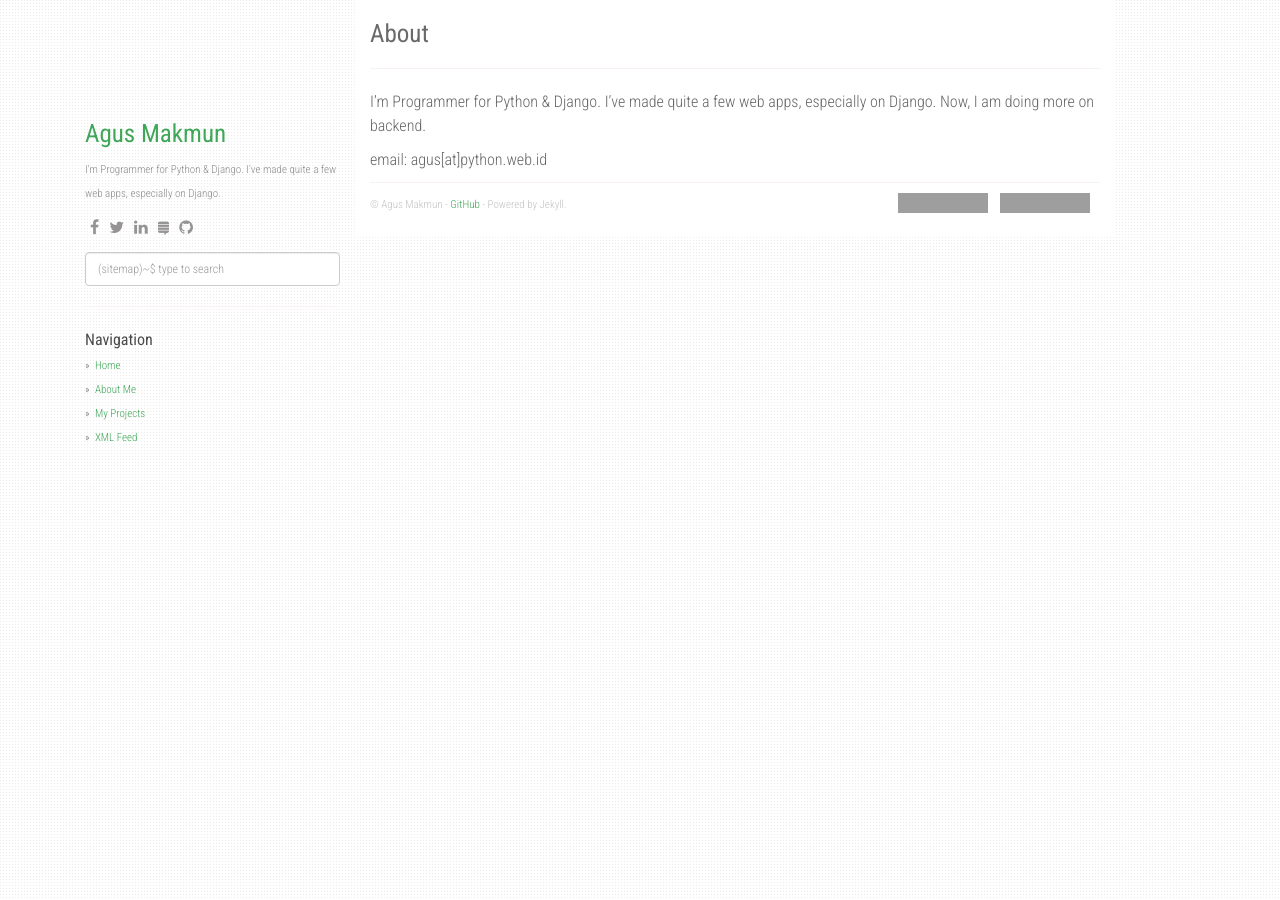
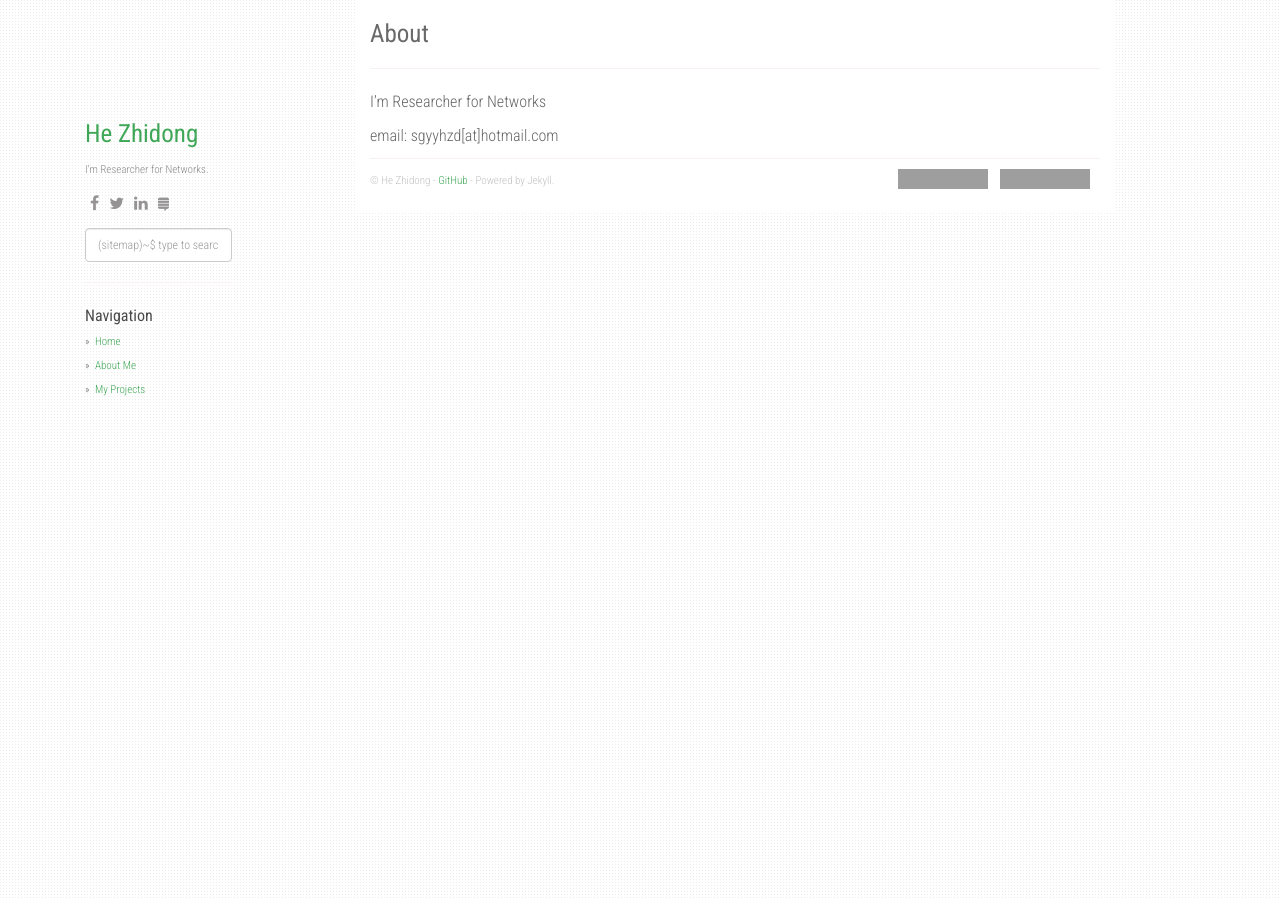
Before and after one commit to zhidonghe/zhidonghe.github.io, a Jekyll site: the page built from about.md, in a window 1280 px wide. Built offline with Jekyll 4.4.1, drawn with Linux system fonts in a browser that asks for light colours; nearby versions of some CDN libraries; grey boxes are pictures that could not be loaded.

Commit message:
main info

```diff
--- a/_config.yml
+++ b/_config.yml
@@ -1,10 +1,10 @@
-title: Stack Problems
-description: My Personal Stack Problems
-author: Agus Makmun
-github: https://github.com/agusmakmun
-about: I'm Programmer for Python & Django. I've made quite a few web apps, especially on Django.
-disqus_shortname: stackproblems
-google_analytics: UA-XXXXXXXX-Y
+title: Network Problems
+description: My Personal Network
+author: He Zhidong
+github: https://github.com/zhidonghe
+about: I'm Researcher for Networks.
+disqus_shortname: mynetworks
+google_analytics: UXXXXXXXX
 
 enableTags: true
 tagarray: []
@@ -23,22 +23,18 @@ social:
       link: "#"
     - icon: fa-stack-exchange
       link: "#"
-    - icon: fa-github
-      link: "https://github.com/agusmakmun"
 
 share:
   twitter_username: github.io
-  fb_appid: 1749788565247320
+  fb_appid: "#"
 
 urls:
     - text: About Me
       url: /about/
     - text: My Projects
       url: /projects/
-    - text: XML Feed
-      url: /feed.xml
 
-url: "https://agusmakmun.github.io"
+url: "https://zhidonghe.github.io"
 baseurl: ""
 paginate: 20
 per_page: 20
--- a/about.md
+++ b/about.md
@@ -4,6 +4,6 @@ title: About
 permalink: /about/
 ---
 
-I'm Programmer for Python & Django. I've made quite a few web apps, especially on Django. Now, I am doing more on backend.
+I'm Researcher for Networks
 
-email: agus[at]python.web.id
+email: sgyyhzd[at]hotmail.com
```
Also changed, not shown: projects.md (+0 -2 lines).
